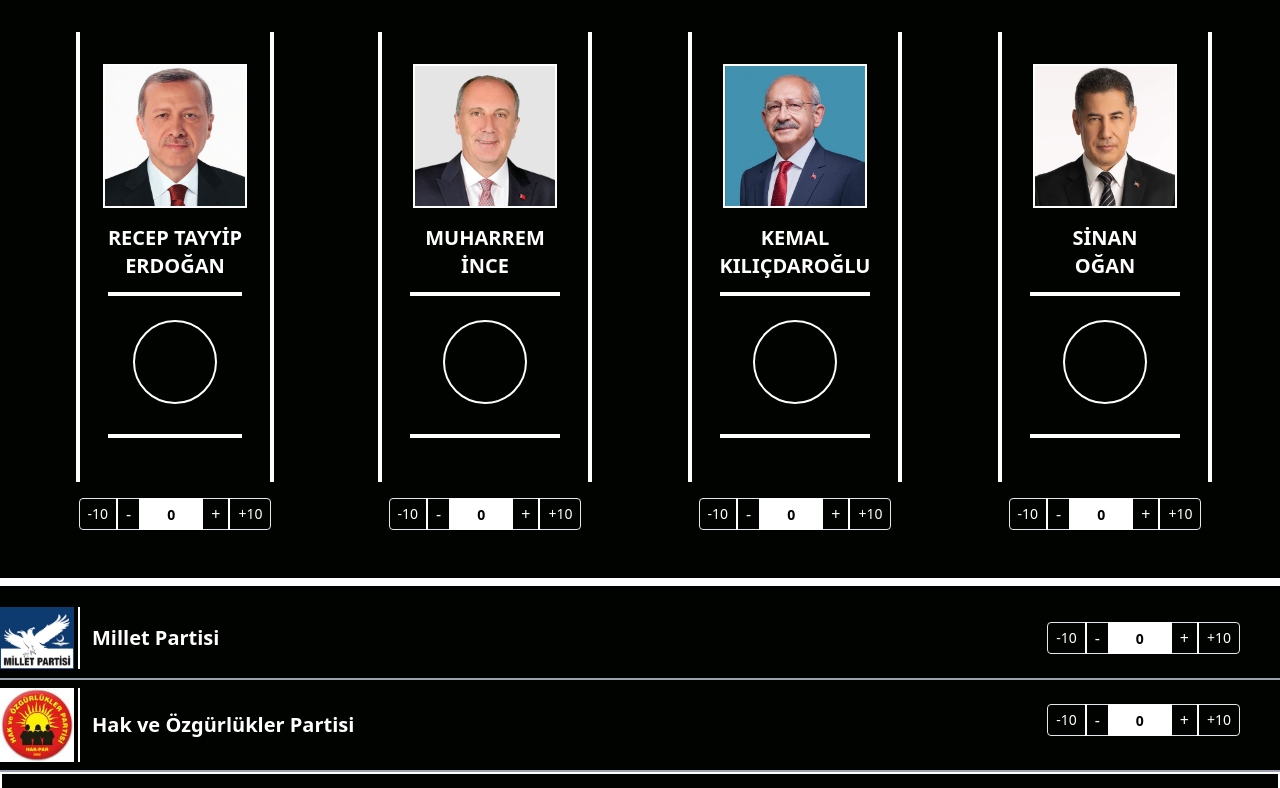
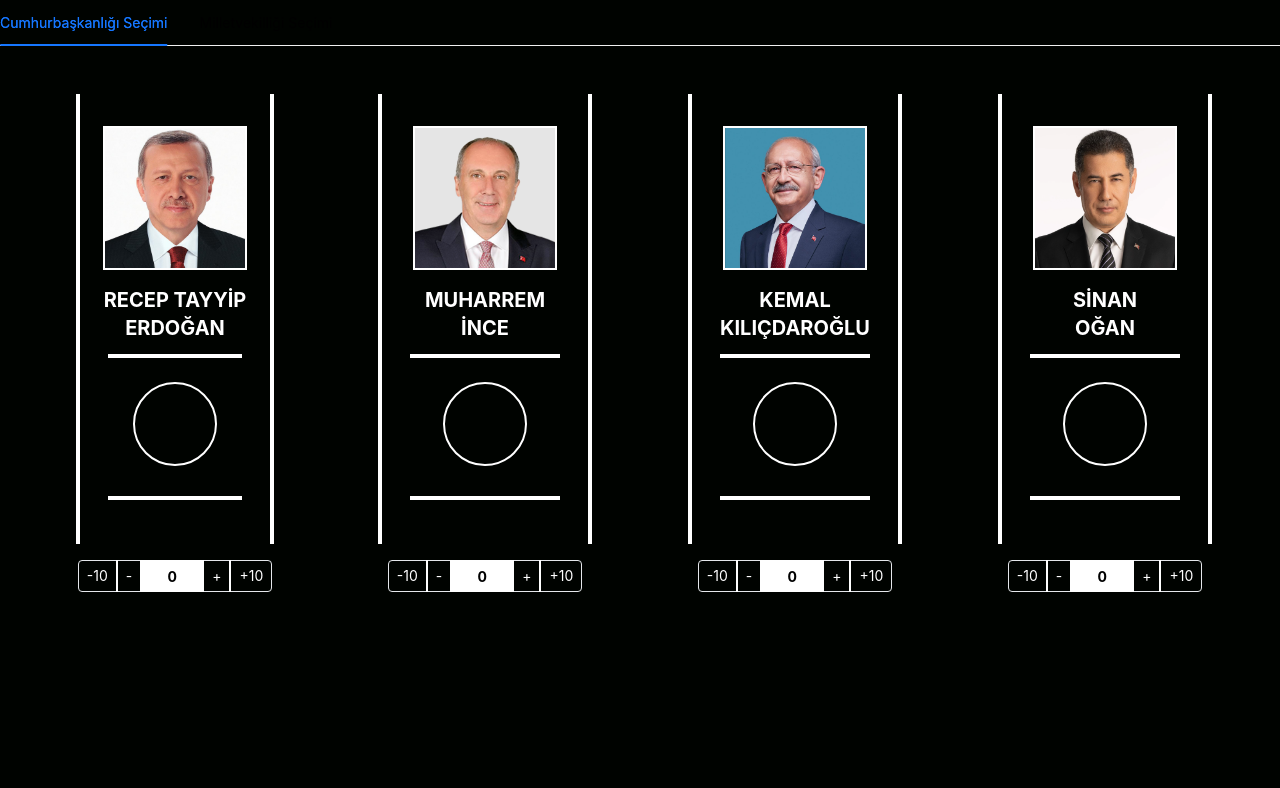
Before and after one commit to koyapimm/secimOySayaci, a React (Create React App) app: page / in a window 1280 px wide. Shown: the top 788 px of the page. Built offline with nearby package versions, Linux system fonts and the light colour scheme.

Commit message:
Added Tabs

```diff
--- a/package.json
+++ b/package.json
@@ -6,6 +6,7 @@
     "@testing-library/jest-dom": "^5.16.5",
     "@testing-library/react": "^13.4.0",
     "@testing-library/user-event": "^13.5.0",
+    "antd": "^5.4.7",
     "react": "^18.2.0",
     "react-dom": "^18.2.0",
     "react-scripts": "5.0.1",
--- a/src/App.js
+++ b/src/App.js
@@ -1,15 +1,26 @@
+import React from 'react';
+import { Tabs } from 'antd';
+import { TabsProps } from 'antd';
 import Cb from './components/Cb'
 import Mv from './components/Mv'
 
+const onChange = (key: string) => {
+  console.log(key);
+};
 
-export default function App() {
-  return (
-    <div>
-      <Cb />
+const items: TabsProps['items'] = [
+  {
+    key: '1',
+    label: `Cumhurbaşkanlığı Seçimi`,
+    children: <Cb />,
+  },
+  {
+    key: '2',
+    label: `Milletvekilliği Seçimi`,
+    children: <Mv />,
+  },
+];
 
-      <div className=' border-white border-b-8 mb-3'></div>
+const App = () => <Tabs defaultActiveKey="1" items={items} onChange={onChange}  className='text-white'/>;
 
-      <Mv />
-    </div>
-  )
-}
+export default App;
--- /dev/null
+++ b/src/components/Tabs.jsx
@@ -0,0 +1,26 @@
+import React from 'react';
+import { Tabs } from 'antd';
+import { TabsProps } from 'antd';
+import Cb from './Cb'
+import Mv from './Mv'
+
+const onChange = (key: string) => {
+  console.log(key);
+};
+
+const items: TabsProps['items'] = [
+  {
+    key: '1',
+    label: `Tab 1`,
+    children: `Content of Tab Pane 1`,
+  },
+  {
+    key: '2',
+    label: `Cumhurbaşkanlığı`,
+    children: <Cb />,
+  },
+];
+
+const App = () => <Tabs defaultActiveKey="1" items={items} onChange={onChange} />;
+
+export default App;
```
Also changed, not shown: 1 other file (tests, documents, lock files or other folders).
